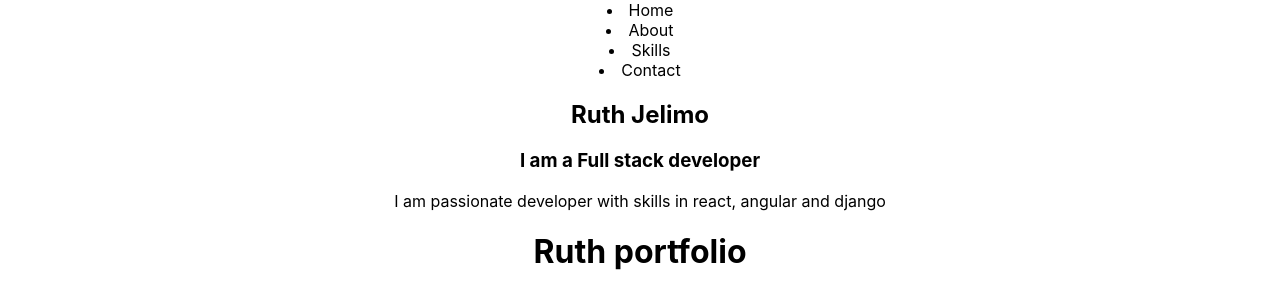
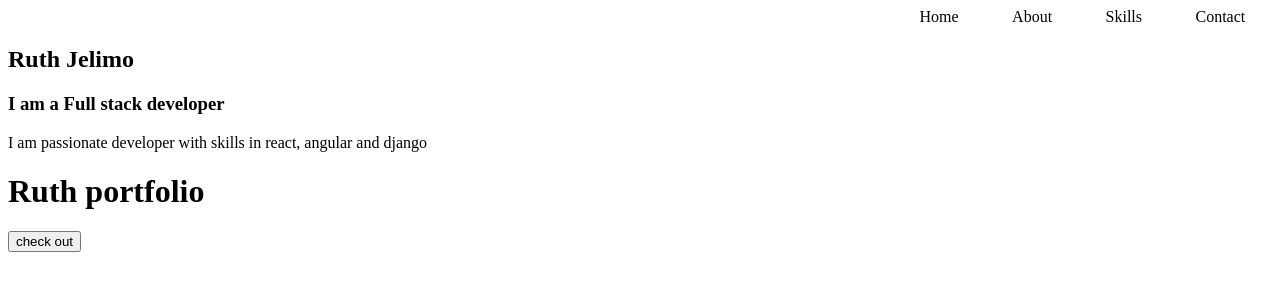
Before and after one commit to ruthjelimo/portfolio, a React (Create React App) app: page / in a window 1280 px wide. Shown: the top 308 px of the page. Built offline with nearby package versions, Linux system fonts and the light colour scheme.

Commit message:
added styles to navbar

```diff
--- a/src/App.css
+++ /dev/null
@@ -1,38 +0,0 @@
-.App {
-  text-align: center;
-}
-
-.App-logo {
-  height: 40vmin;
-  pointer-events: none;
-}
-
-@media (prefers-reduced-motion: no-preference) {
-  .App-logo {
-    animation: App-logo-spin infinite 20s linear;
-  }
-}
-
-.App-header {
-  background-color: #282c34;
-  min-height: 100vh;
-  display: flex;
-  flex-direction: column;
-  align-items: center;
-  justify-content: center;
-  font-size: calc(10px + 2vmin);
-  color: white;
-}
-
-.App-link {
-  color: #61dafb;
-}
-
-@keyframes App-logo-spin {
-  from {
-    transform: rotate(0deg);
-  }
-  to {
-    transform: rotate(360deg);
-  }
-}
--- a/src/App.js
+++ b/src/App.js
@@ -1,5 +1,3 @@
-
-import './App.css';
 import Navbar from './Navbar';
 import Home from './Home';
 
@@ -10,6 +8,7 @@ function App() {
       <Home/>
       <div className="content">
         <h1>Ruth portfolio</h1>
+        <button>check out</button>
       </div>
     </div>
   );
--- a/src/index.css
+++ b/src/index.css
@@ -1,13 +1,7 @@
-body {
-  margin: 0;
-  font-family: -apple-system, BlinkMacSystemFont, 'Segoe UI', 'Roboto', 'Oxygen',
-    'Ubuntu', 'Cantarell', 'Fira Sans', 'Droid Sans', 'Helvetica Neue',
-    sans-serif;
-  -webkit-font-smoothing: antialiased;
-  -moz-osx-font-smoothing: grayscale;
+.navbar{
+  display: flex;
+  list-style-type: none;
+  justify-content: space-around;
+  margin-left: 70%;
+
 }
-
-code {
-  font-family: source-code-pro, Menlo, Monaco, Consolas, 'Courier New',
-    monospace;
-}
```
